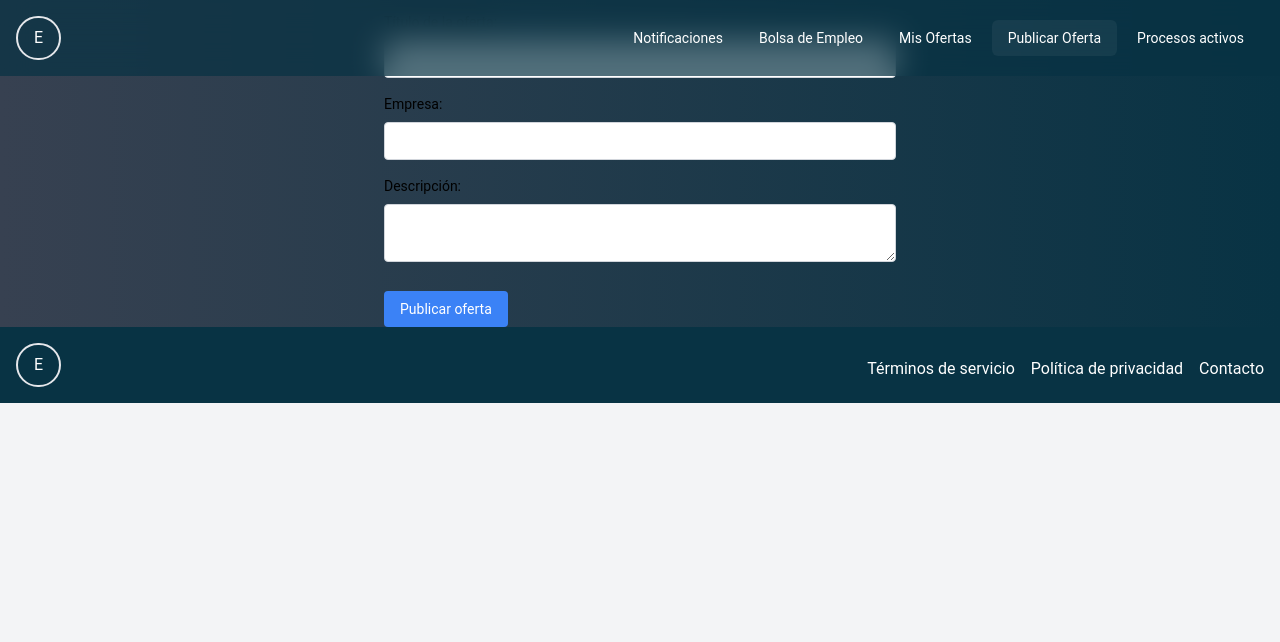
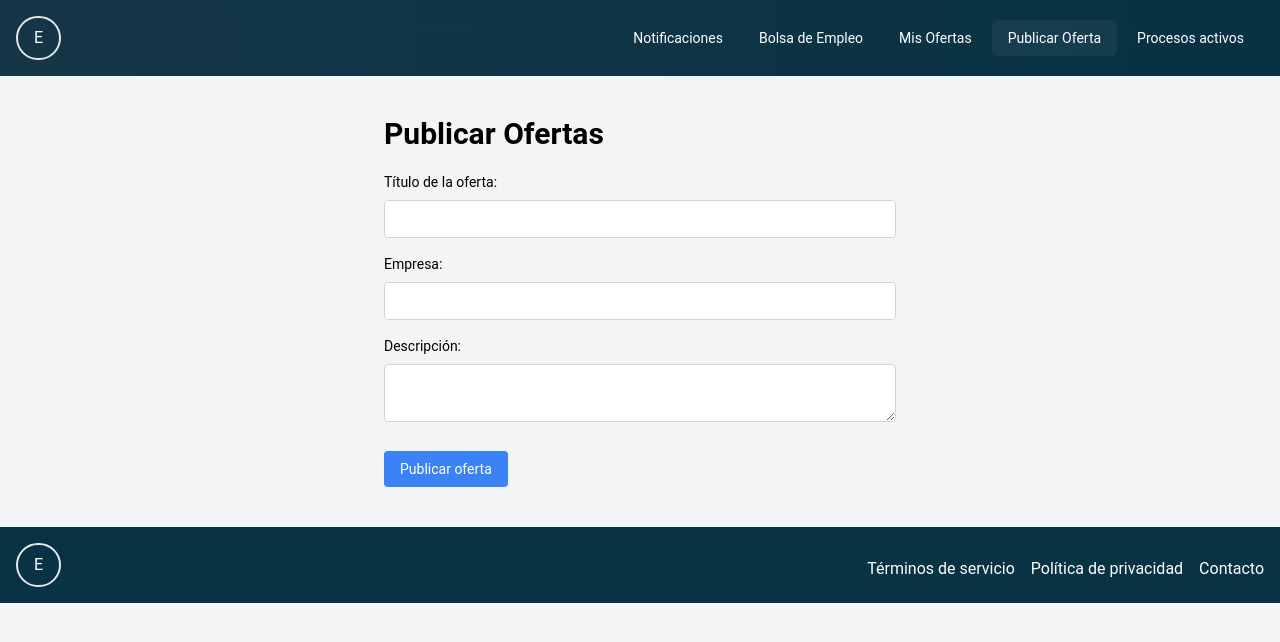
Before and after one commit to frankgimeno3/empleotecnicfront, a Next.js app: page /dashboard in a window 1280 px wide. Both pictures are taken after a click on the button "Publicar Oferta". Shown: the top 642 px of the page. Built offline with nearby package versions, Linux system fonts and the light colour scheme.

Commit message:
añado formulario provisional añadir oferta

```diff
--- a/components/Dashboard/PublicarOferta.tsx
+++ b/components/Dashboard/PublicarOferta.tsx
@@ -38,8 +38,10 @@ class PublicarOferta extends Component {
     } = this.state;
 
     return (
-      <div className="container mx-auto">
+      <div className="container mx-auto mt-10 ">
+        <div className='mt-6 p-10 bg-gray-100'>
         <form onSubmit={this.handleSubmit} className="max-w-lg mx-auto">
+          <h1 className='font-bold text-3xl mb-5'>Publicar Ofertas</h1>
           <div className="mb-4">
             <label htmlFor="titulo" className="block mb-2">
               Título de la oferta:
@@ -95,6 +97,7 @@ class PublicarOferta extends Component {
             </button>
           </div>
         </form>
+        </div>
       </div>
     );
   }
```
